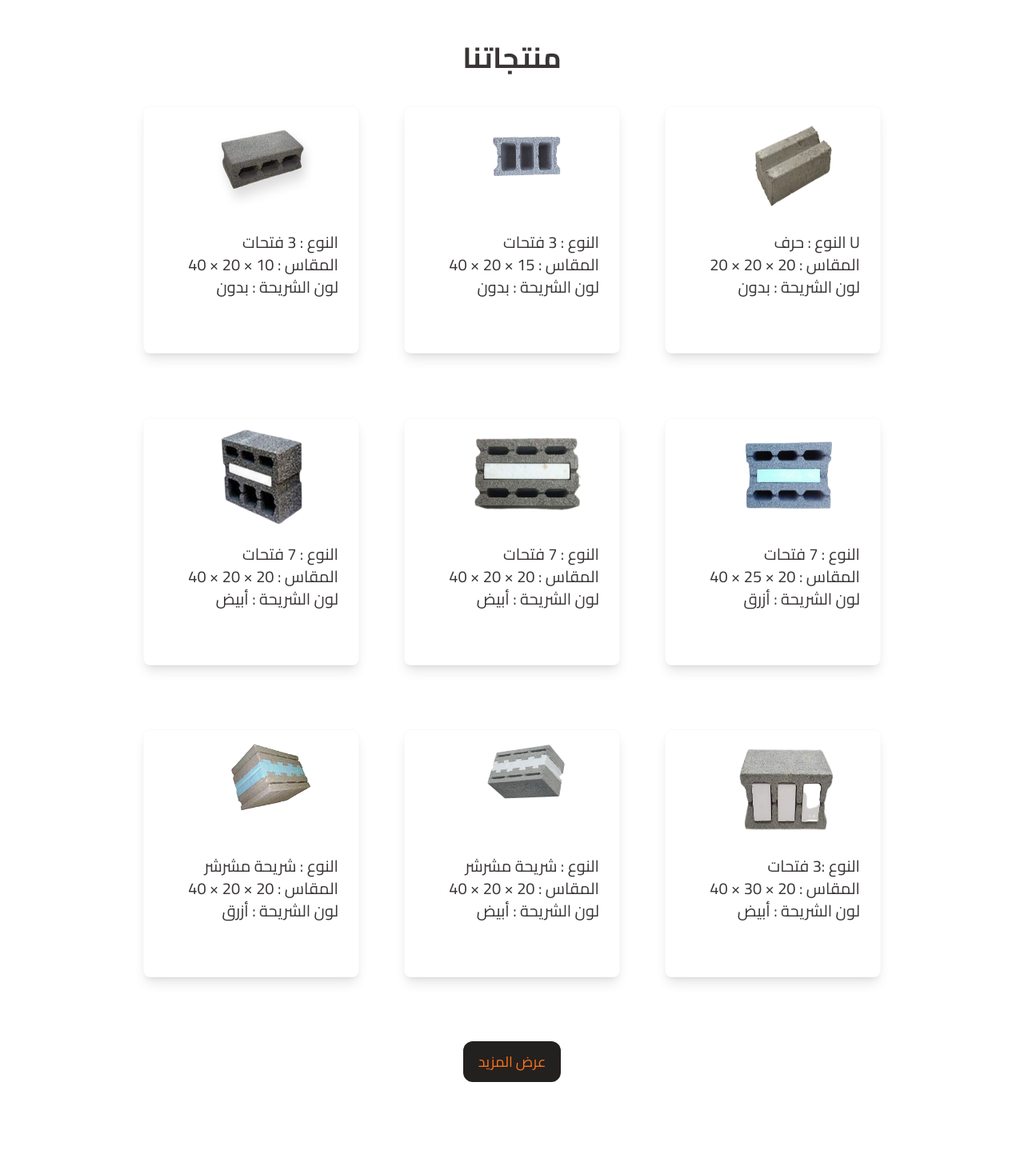
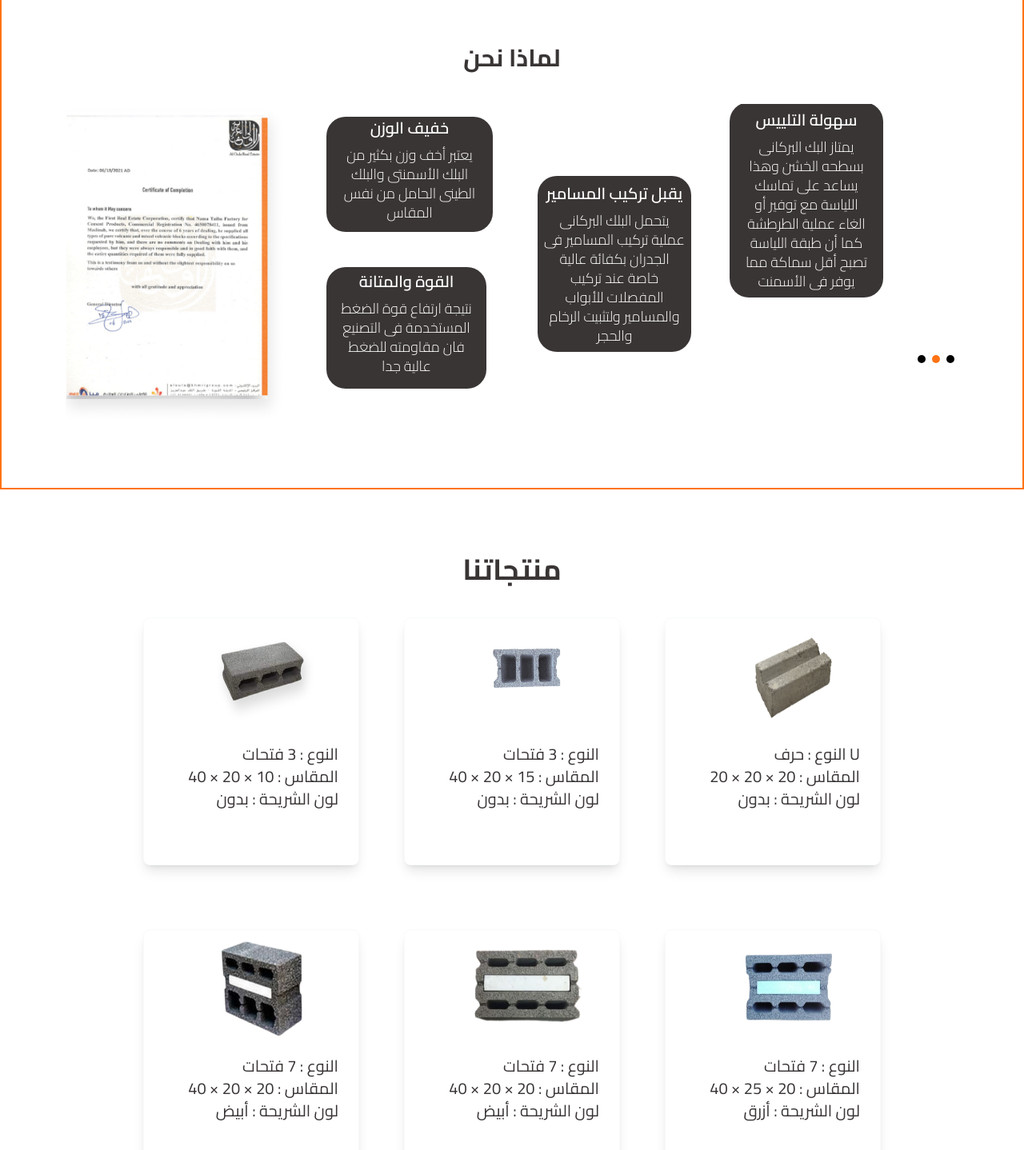
Before and after one commit to abdallamfathy/nama-project, a React (Vite) app: page / in a window 1280 px wide. Shown: the part 920-2358 px from the top of the page at 80% size. Built offline with nearby package versions, Linux system fonts and the light colour scheme.

Commit message:
add border to why us

```diff
--- a/src/components/Main.jsx
+++ b/src/components/Main.jsx
@@ -14,8 +14,8 @@ const Main = () => {
     <div>
       <Navbar textColor="text-white" />
       <Slider />
+      <WhyUs />
       <Products />
-      <WhyUs />
       <About />
       <Certificates />
       <Quality />
--- a/src/components/WhyUs.jsx
+++ b/src/components/WhyUs.jsx
@@ -17,7 +17,9 @@ import Button from "./Button";
 
 const WhyUs = () => {
   return (
-    <div className="mx-20 my-20">
+    <div className="border-2 border-[#FF7315]">
+
+    <div className=" mx-20 my-20">
       <div className="flex justify-center mb-10">
         <h1 className="font-bold 2xl:text-4xl text-3xl text-[#3A3535]">لماذا نحن</h1>
       </div>
@@ -47,8 +49,8 @@ const WhyUs = () => {
           </span>
           <span
             className="relative top-[130px] right-56 text-center p-5 text-white bg-[#3A3535]
-                        rounded-3xl"
-          >
+            rounded-3xl"
+            >
             عازل طبيعى للحرارة والصوت
           </span>
           <span className="relative right-[700px] top-44 text-center  p-4  text-white bg-[#3A3535] rounded-3xl">
@@ -129,6 +131,7 @@ const WhyUs = () => {
         </SwiperSlide>
       </Swiper>
     </div>
+            </div>
   );
 };
 
```
